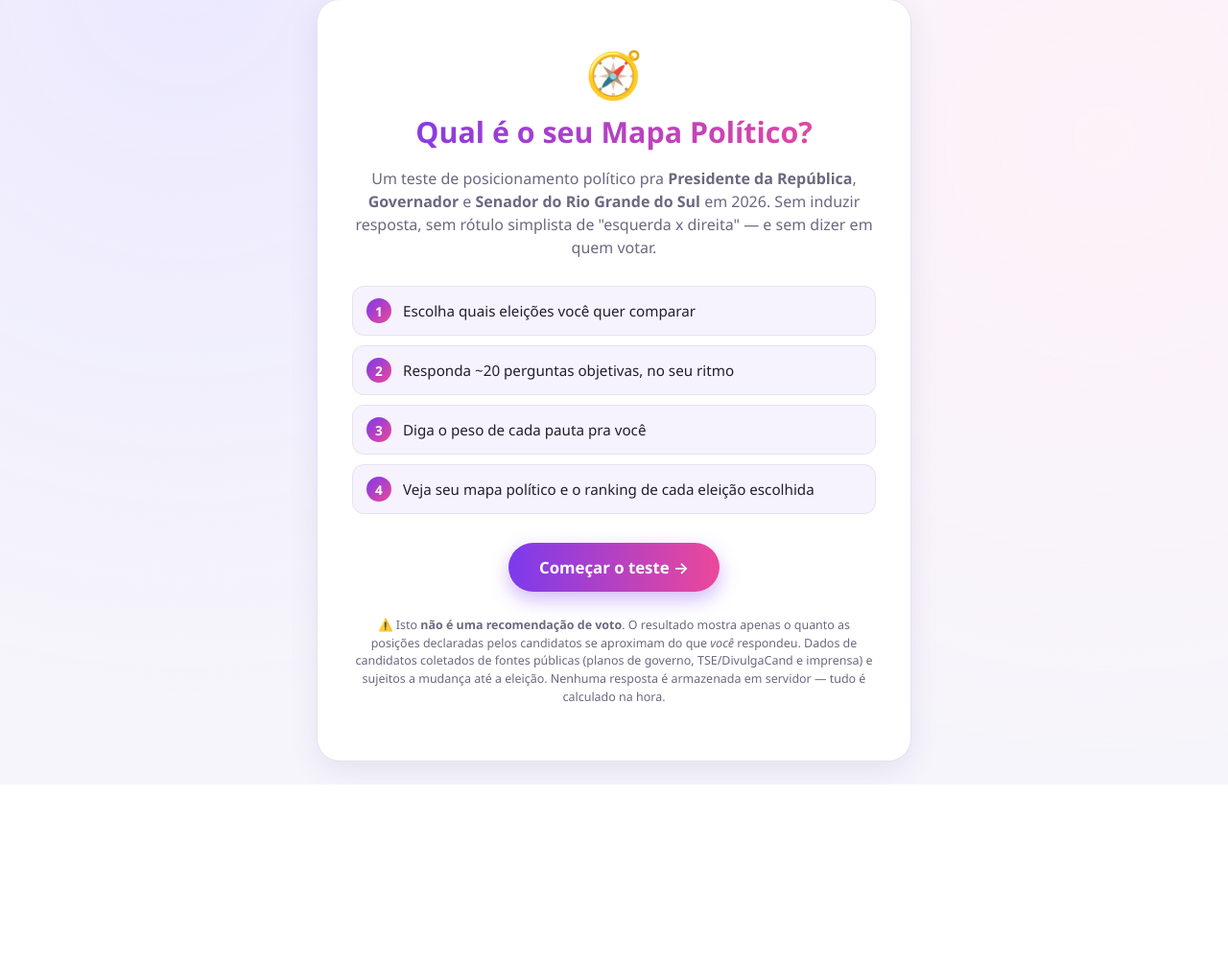
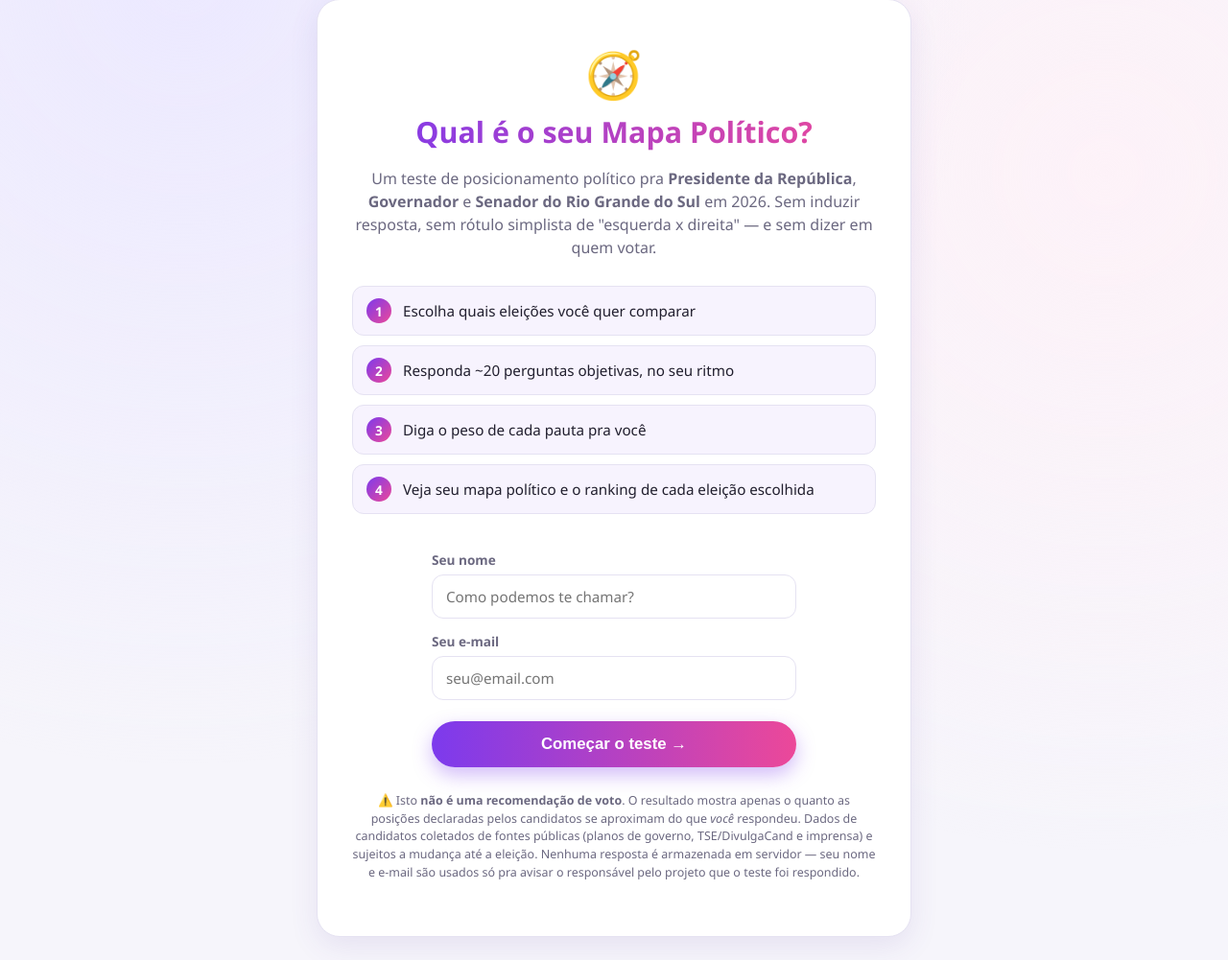
Before and after one commit to AbnerGomes/mapa-politico, a Flask app: page / in a window 1280 px wide. Shown: the part 25-1026 px from the top of the page at 96% size. Before the commit the page ends 843 px from the top, so only its background shows below. Run offline with Flask 3, Linux system fonts and the light colour scheme.

Commit message:
feat: envio de email para administrador

```diff
--- a/app.py
+++ b/app.py
@@ -1,9 +1,11 @@
 import json
 import os
+import re
+from datetime import datetime
 from pathlib import Path
 
 from dotenv import load_dotenv
-from flask import Flask, jsonify, render_template, request
+from flask import Flask, Response, jsonify, render_template, request
 from werkzeug.middleware.proxy_fix import ProxyFix
 
 from engine.scoring import calcular_perfil, calcular_macros, MACRO_LABELS, MACROS
@@ -12,6 +14,11 @@ from engine.compatibility import (
     montar_ranking_macro, teste_robustez_macro,
 )
 from engine.llm import classificar_resposta_livre, gerar_narrativa
+from engine.pdf import gerar_pdf_resultado
+from engine.email_service import enviar_email
+
+EMAIL_REGEX = re.compile(r"^[^@\s]+@[^@\s]+\.[^@\s]+$")
+ADMIN_EMAIL = os.environ.get("ADMIN_EMAIL") or os.environ.get("GMAIL_USER") or "abwgomes@gmail.com"
 
 load_dotenv()
 
@@ -102,6 +109,8 @@ def api_resultado():
     prioridades = payload.get("prioridades", {})
     cargos_selecionados = payload.get("cargos") or ["presidente"]
     cargos_selecionados = [c for c in cargos_selecionados if c in CARGOS] or ["presidente"]
+    nome = (payload.get("nome") or "").strip()[:120]
+    email = (payload.get("email") or "").strip()[:200]
 
     # classifica respostas "Outros" via LLM (delta numérico no eixo do tema primário)
     perguntas_por_id = {p["id"]: p for p in PERGUNTAS}
@@ -155,6 +164,24 @@ def api_resultado():
     }
     narrativa = gerar_narrativa(perfil, macros, TEMAS, prioridades_labels)
 
+    # notifica o administrador do projeto com quem respondeu — melhor esforço,
+    # uma falha aqui nunca pode derrubar o resultado que a pessoa vê na tela.
+    if nome and email and EMAIL_REGEX.match(email):
+        agora = datetime.now().strftime("%d/%m/%Y às %H:%M")
+        try:
+            pdf_bytes = gerar_pdf_resultado(nome, narrativa, macros, resultados_por_cargo)
+            enviar_email(
+                destinatario=ADMIN_EMAIL,
+                assunto="🧭 Novo teste respondido — Mapa Político 2026",
+                corpo_texto=(
+                    f"Nome: {nome}\nE-mail: {email}\nData/hora: {agora}\n"
+                    f"Cargos comparados: {', '.join(cargos_selecionados)}"
+                ),
+                anexos=[{"filename": "mapa-politico-2026.pdf", "content": pdf_bytes}],
+            )
+        except Exception as e:
+            print("Erro ao gerar/enviar notificação ao administrador:", e)
+
     return jsonify({
         "perfil": perfil,
         "macros": macros,
@@ -165,6 +192,24 @@ def api_resultado():
     })
 
 
+@app.route("/api/resultado/pdf", methods=["POST"])
+def api_resultado_pdf():
+    """Gera o PDF a partir do resultado que a pessoa já viu na tela (não recalcula
+    nada — a narrativa é IA e recalcular geraria um texto diferente do exibido)."""
+    payload = request.get_json(force=True, silent=True) or {}
+    nome = (payload.get("nome") or "").strip()[:120] or "seu"
+    narrativa = payload.get("narrativa") or {}
+    macros = payload.get("macros") or {}
+    cargos = payload.get("cargos") or {}
+
+    pdf_bytes = gerar_pdf_resultado(nome, narrativa, macros, cargos)
+    return Response(
+        pdf_bytes,
+        mimetype="application/pdf",
+        headers={"Content-Disposition": 'attachment; filename="mapa-politico-2026.pdf"'},
+    )
+
+
 if __name__ == "__main__":
     port = int(os.environ.get("PORT", 5000))
     app.run(host="0.0.0.0", port=port, debug=True)
--- /dev/null
+++ b/engine/email_service.py
@@ -0,0 +1,67 @@
+"""Envio de e-mail via API do Resend (mesmo padrão usado em /my-finances-app).
+
+Usa a API HTTPS do Resend, não SMTP direto — Render bloqueia conexão SMTP de
+saída (porta 587/465) nas contas gratuitas. A API roda sobre HTTPS normal
+(porta 443), então não tem esse problema.
+
+IMPORTANTE — limitação do Resend em modo sandbox: sem verificar um domínio
+próprio em resend.com/domains, o remetente só pode ser o padrão
+onboarding@resend.dev, e o Resend só ENTREGA e-mails para o endereço que
+criou a conta. Ou seja, com a chave atual, o e-mail pro participante do
+teste só chega de verdade se ele usar esse mesmo endereço; qualquer outro
+destinatário é aceito pela API (retorna 200) mas não é entregue de fato.
+"""
+
+import base64
+import os
+
+import requests
+
+RESEND_API_URL = "https://api.resend.com/emails"
+
+
+def enviar_email(destinatario, assunto, corpo_texto, corpo_html=None, anexos=None):
+    """Envia um e-mail via API do Resend. Devolve True/False; nunca levanta
+    exceção pra quem chama, só loga o erro (uma falha aqui não pode derrubar
+    o cálculo do resultado do quiz).
+
+    `anexos`: lista opcional de dicts {"filename": str, "content": bytes}.
+    """
+    api_key = os.environ.get("RESEND_API_KEY")
+    remetente = os.environ.get("RESEND_FROM", "Mapa Político 2026 <onboarding@resend.dev>")
+
+    if not api_key:
+        print("RESEND_API_KEY não configurado. E-mail não enviado.")
+        return False
+
+    payload = {
+        "from": remetente,
+        "to": [destinatario],
+        "subject": assunto,
+        "text": corpo_texto,
+    }
+    if corpo_html:
+        payload["html"] = corpo_html
+    if anexos:
+        payload["attachments"] = [
+            {
+                "filename": anexo["filename"],
+                "content": base64.b64encode(anexo["content"]).decode("ascii"),
+            }
+            for anexo in anexos
+        ]
+
+    try:
+        resposta = requests.post(
+            RESEND_API_URL,
+            json=payload,
+            headers={"Authorization": f"Bearer {api_key}"},
+            timeout=20,
+        )
+        if not resposta.ok:
+            print("Erro ao enviar e-mail (Resend):", resposta.status_code, resposta.text)
+            return False
+        return True
+    except Exception as e:
+        print("Erro ao enviar e-mail (Resend):", e)
+        return False
--- a/render.yaml
+++ b/render.yaml
@@ -10,3 +10,9 @@ services:
         sync: false
       - key: CLAUDE_MODEL_HAIKU
         value: claude-haiku-4-5
+      - key: RESEND_API_KEY
+        sync: false
+      - key: RESEND_FROM
+        sync: false
+      - key: ADMIN_EMAIL
+        value: abwgomes@gmail.com
--- a/requirements.txt
+++ b/requirements.txt
@@ -2,3 +2,5 @@ Flask==3.0.3
 gunicorn==22.0.0
 python-dotenv==1.0.1
 anthropic>=0.72.0
+reportlab==4.4.3
+requests>=2.32.4
--- a/static/css/style.css
+++ b/static/css/style.css
@@ -128,6 +128,56 @@ a { color: inherit; }
   font-size: 0.78rem;
   color: var(--text-muted);
   line-height: 1.5;
+}
+.landing-form {
+  display: flex;
+  flex-direction: column;
+  gap: 6px;
+  text-align: left;
+  max-width: 380px;
+  margin: 4px auto 0;
+}
+.landing-form label {
+  font-size: 0.85rem;
+  font-weight: 600;
+  color: var(--text-muted);
+  margin-top: 8px;
+}
+.landing-form input {
+  width: 100%;
+  box-sizing: border-box;
+  padding: 12px 14px;
+  border-radius: 12px;
+  border: 1.5px solid var(--border);
+  background: var(--card);
+  color: var(--text);
+  font-size: 0.95rem;
+  font-family: inherit;
+}
+.landing-form input:focus { outline: none; border-color: var(--purple); }
+.landing-form .btn-primario { margin-top: 16px; border: none; width: 100%; text-align: center; }
+.landing-form-erro {
+  color: var(--pink);
+  font-size: 0.82rem;
+  margin: 2px 0 0;
+}
+.email-aviso {
+  max-width: 560px;
+  margin: 0 auto 18px;
+  padding: 12px 18px;
+  border-radius: 12px;
+  font-size: 0.88rem;
+  text-align: center;
+}
+.email-aviso-ok {
+  background: color-mix(in srgb, var(--purple) 10%, var(--card));
+  border: 1.5px solid var(--purple);
+  color: var(--text);
+}
+.email-aviso-erro {
+  background: color-mix(in srgb, var(--pink) 10%, var(--card));
+  border: 1.5px solid var(--pink);
+  color: var(--text);
 }
 
 /* ---------- App shell / quiz ---------- */
@@ -320,7 +370,8 @@ details.candidato-detalhe summary { cursor: pointer; color: var(--purple); font-
 .tema-linha { display: flex; justify-content: space-between; font-size: 0.82rem; padding: 4px 0; border-bottom: 1px dashed var(--border); }
 .tema-linha .nd { color: var(--text-muted); font-style: italic; }
 
-.footer-acoes { text-align: center; margin-top: 30px; }
+.footer-acoes { text-align: center; margin-top: 30px; display: flex; gap: 14px; justify-content: center; flex-wrap: wrap; }
+.footer-acoes button.btn-primario { border: none; }
 .footer-disclaimer { font-size: 0.75rem; color: var(--text-muted); text-align: center; margin-top: 18px; line-height: 1.5; }
 
 .spinner {
--- /dev/null
+++ b/static/js/landing.js
@@ -0,0 +1,33 @@
+(function () {
+  "use strict";
+
+  const form = document.getElementById("form-inicio");
+  const erro = document.getElementById("form-erro");
+  if (!form) return;
+
+  const EMAIL_REGEX = /^[^@\s]+@[^@\s]+\.[^@\s]+$/;
+
+  form.addEventListener("submit", (ev) => {
+    ev.preventDefault();
+    const nome = document.getElementById("input-nome").value.trim();
+    const email = document.getElementById("input-email").value.trim();
+
+    if (!nome) {
+      mostrarErro("Digite seu nome pra continuar.");
+      return;
+    }
+    if (!EMAIL_REGEX.test(email)) {
+      mostrarErro("Digite um e-mail válido — é pra onde vamos mandar o PDF do resultado.");
+      return;
+    }
+
+    sessionStorage.setItem("mp_nome", nome);
+    sessionStorage.setItem("mp_email", email);
+    window.location.href = "/quiz";
+  });
+
+  function mostrarErro(msg) {
+    erro.textContent = msg;
+    erro.hidden = false;
+  }
+})();
--- a/templates/index.html
+++ b/templates/index.html
@@ -18,14 +18,26 @@
       <div class="step"><span>4</span> Veja seu mapa político e o ranking de cada eleição escolhida</div>
     </div>
 
-    <a class="btn-primario" href="{{ url_for('quiz') }}">Começar o teste →</a>
+    <form class="landing-form" id="form-inicio" novalidate>
+      <label for="input-nome">Seu nome</label>
+      <input type="text" id="input-nome" name="nome" placeholder="Como podemos te chamar?" autocomplete="name" required maxlength="120">
+
+      <label for="input-email">Seu e-mail</label>
+      <input type="email" id="input-email" name="email" placeholder="seu@email.com" autocomplete="email" required maxlength="200">
+
+      <p class="landing-form-erro" id="form-erro" hidden></p>
+
+      <button type="submit" class="btn-primario">Começar o teste →</button>
+    </form>
 
     <p class="landing-disclaimer">
       ⚠️ Isto <strong>não é uma recomendação de voto</strong>. O resultado mostra apenas o quanto as posições
       declaradas pelos candidatos se aproximam do que <em>você</em> respondeu. Dados de candidatos coletados de
       fontes públicas (planos de governo, TSE/DivulgaCand e imprensa) e sujeitos a mudança até a eleição.
-      Nenhuma resposta é armazenada em servidor — tudo é calculado na hora.
+      Nenhuma resposta é armazenada em servidor — seu nome e e-mail são usados só pra avisar o
+      responsável pelo projeto que o teste foi respondido.
     </p>
   </div>
 </div>
+<script src="{{ url_for('static', filename='js/landing.js') }}"></script>
 {% endblock %}
```
Also changed, not shown: engine/pdf.py (added, +100 -0 lines), static/js/quiz.js (+44 -0 lines), README.md.
